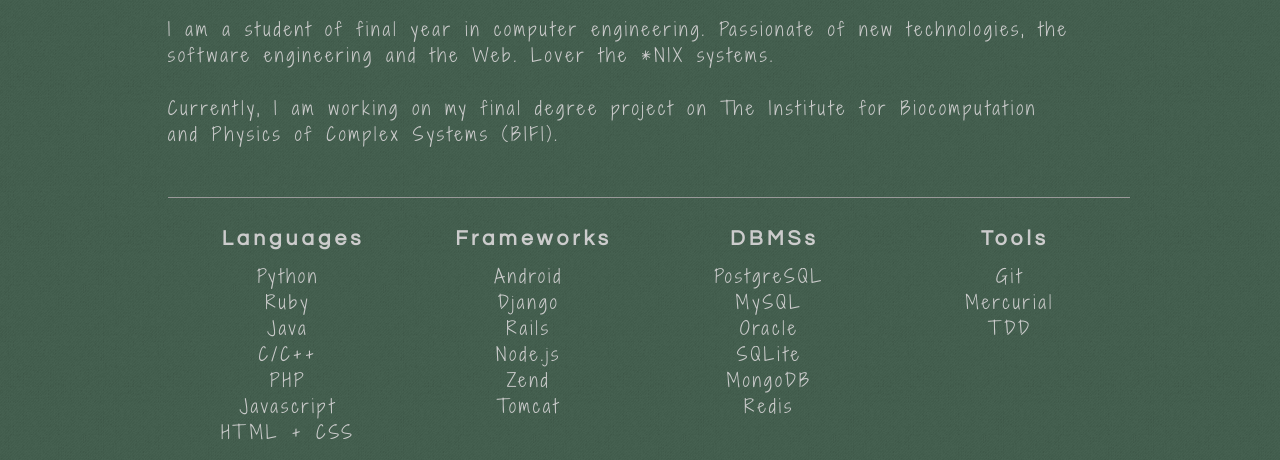
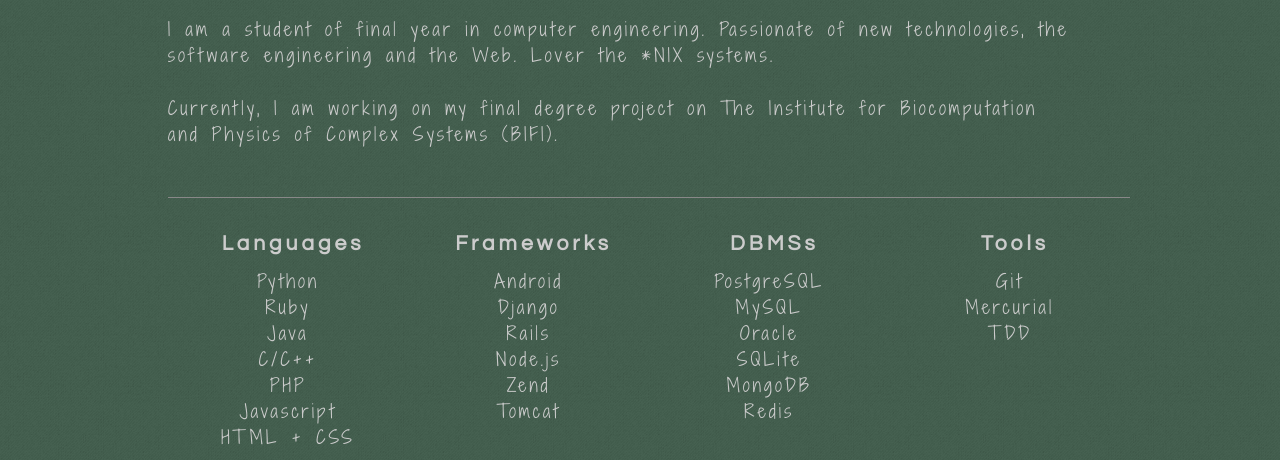
Before and after one commit to albertoalcolea/portfolio, a plain HTML site: page index.html in a window 1280 px wide. Shown: the part 337-797 px from the top of the page. Drawn offline with Linux system fonts and the light colour scheme.

Commit message:
Skills separator

```diff
--- a/css/style.css
+++ b/css/style.css
@@ -166,9 +166,9 @@ article h2 {
 }
 
 #skills {
-	border-top: 1px solid #999;
+	border-top: 1px solid #888;
 	margin-top: 50px;
-	padding-top: 30px;
+	padding-top: 35px;
 	text-align: center;
 }
 
```
